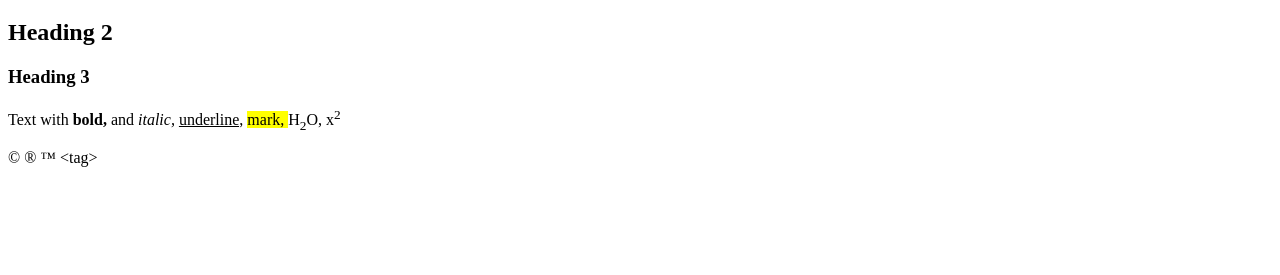
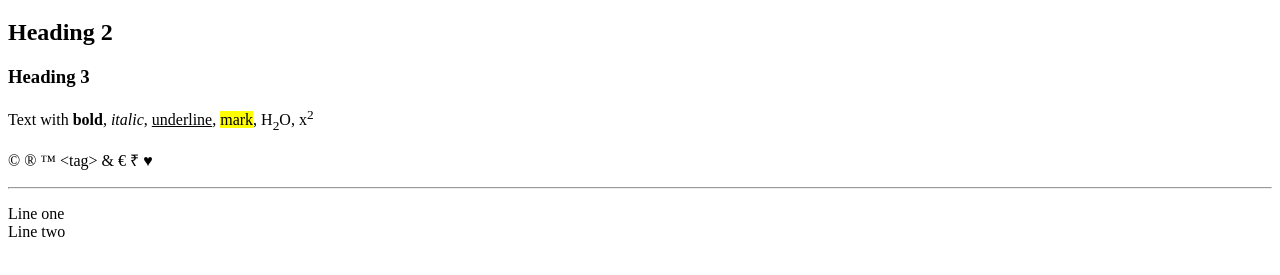
Before and after one commit to Kavi800/WDW_0180, a plain HTML site: page Web Desgining workshop assignment/assignment2.html in a window 1280 px wide. Shown: the part 61-336 px from the top of the page. Drawn offline with Linux system fonts and the light colour scheme.

Commit message:
Refactor assignment2.html for improved structure and readability; add copyright symbols

```diff
--- a/Web Desgining workshop assignment/assignment2.html
+++ b/Web Desgining workshop assignment/assignment2.html
@@ -9,10 +9,12 @@
     <h1>Heading 1</h1>
     <h2>Heading 2</h2>
     <h3>Heading 3</h3>
-    <p>Text with <b>bold,</b> and <i>italic,</i> <u>underline,</u> <mark> mark,
-
-    </mark> H<sub>2</sub>O,
-         x<sup>2</sup></p>
-<p>&copy; &reg; &trade; &lt;tag&gt;</p>
+    <p>Text with <b>bold</b>, <i>italic</i>, <u>underline</u>, <mark>mark</mark>, H<sub>2</sub>O, x<sup>2</sup></p>
+    <p>&copy; &reg; &trade; &lt;tag&gt; &amp; &euro; &#8377; &hearts;</p>
+    <hr>
+    <p>Line one<br>Line two</p>
 </body>
 </html>
+
+</body>
+</html>
```
